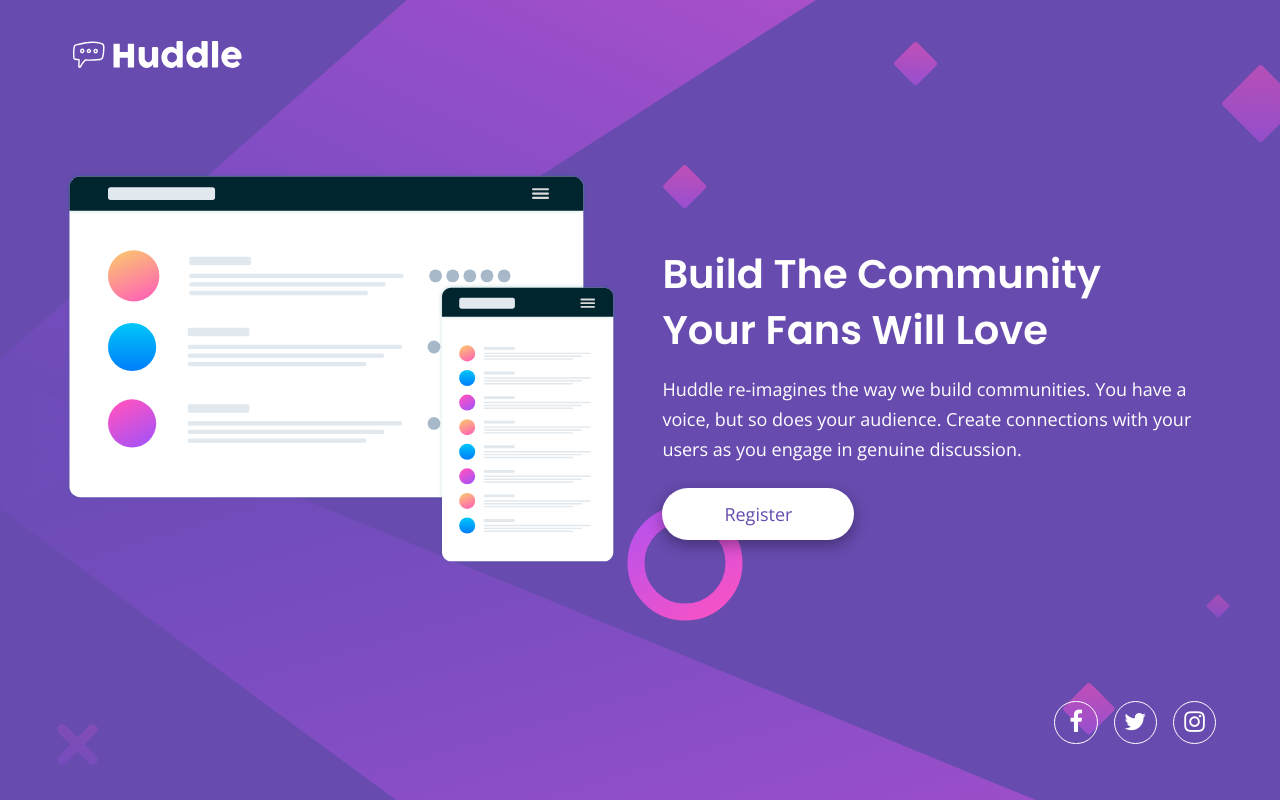
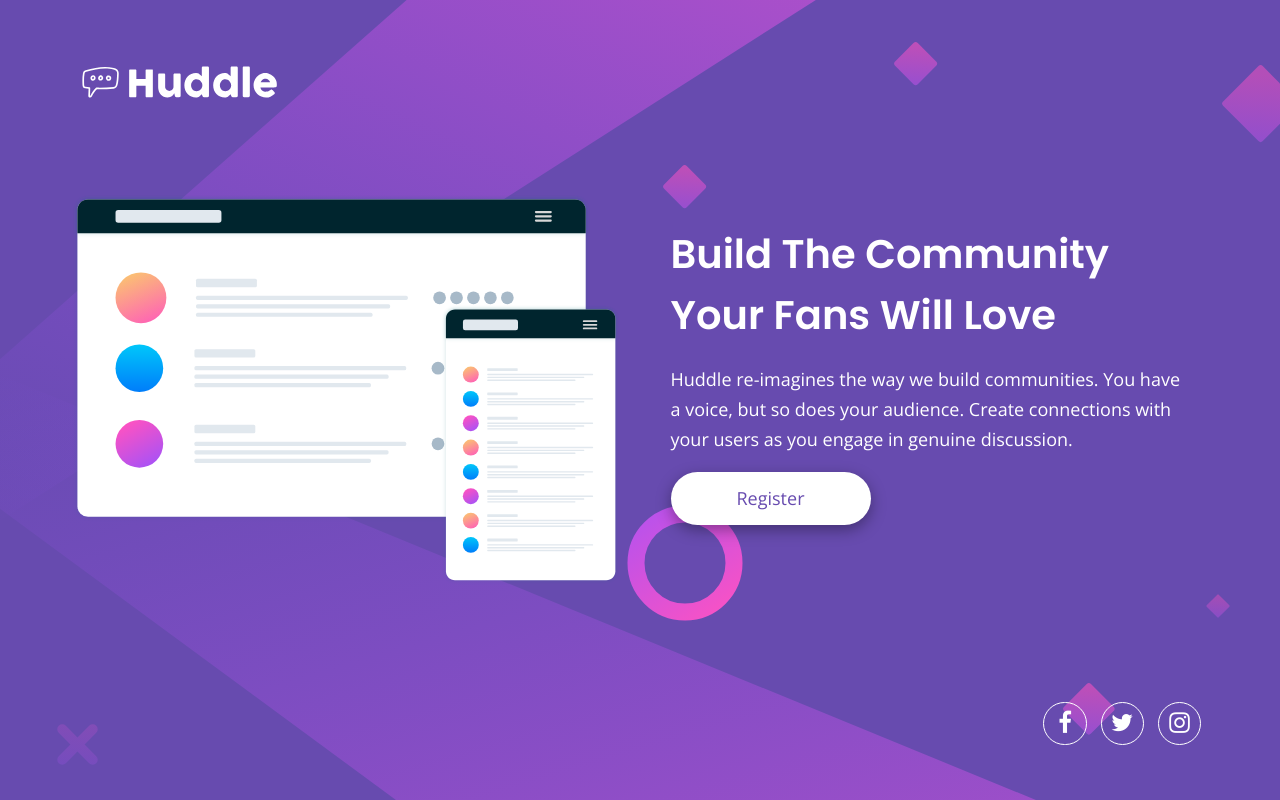
Before and after one commit to karinaestaba/huddle-landing-page, a plain HTML site: page index.html in a window 1280 px wide. Drawn offline with nearby package versions, Linux system fonts and the light colour scheme; files whose address does not match are found by name.

Commit message:
+ Ajuste pixel perfect a desktop.

```diff
--- a/index.html
+++ b/index.html
@@ -14,7 +14,7 @@
 <body>
   <main class="main-container">
     <header class="main-header">
-      <img src="images/logo.svg" alt="Huddle" height="45">
+      <img src="images/logo.svg" alt="Huddle" height="52">
     </header>
 
     <div class="main-content">
@@ -27,8 +27,9 @@
         <h1 class="title">Build The Community
           Your Fans Will Love</h1>
 
-        <p class="description">Huddle re-imagines the way we build communities. You have a voice, but so does your audience.
-          Create connections with your users as you engage in genuine discussion. </p>
+        <p class="description">Huddle re-imagines the way we build communities. You have
+        a voice, but so does your audience. Create connections with
+        your users as you engage in genuine discussion. </p>
 
         <a href="#!" class="cta">Register</a>
       </div>
--- a/sass/style.sass
+++ b/sass/style.sass
@@ -60,26 +60,28 @@ button
 
   &-content
     display: grid
-    padding-top: var(--padding)
-    padding-bottom: var(--padding)
+    padding-bottom: 3px
 
     .image
       &-container
-        padding-bottom: var(--padding)
+        padding-bottom: 0
+        padding-top: 78px
 
       &-hero
         > img
           width: 100%
 
     .text-container
-      padding-top: var(--padding)
+      align-self: center
+      margin-top: -59px
+      padding-left: 10px
 
     h1
       &.title
         font-family: var(--font-family-headings)
         font-size: 2rem
         line-height: 3rem
-        margin-bottom: var(--margin)
+        margin-bottom: 18px
         white-space: pre-line
 
   &-header
@@ -95,7 +97,6 @@ button
 .cta
   background-color: var(--white)
   padding: .7rem var(--padding)
-  margin: calc(var(--margin) * 2) 0 0
   border-radius: 2rem
   text-decoration: none
   color: var(--violet)
@@ -124,7 +125,7 @@ button
     width: 2.7rem
     height: 2.7rem
     padding: .5rem
-    margin: .5rem
+    margin: 7px
 
     border: 1px solid var(--white)
     border-radius: 50%
@@ -136,9 +137,6 @@ button
       color: var(--hot-magenta)
       border-color: var(--hot-magenta)
       transition: all 1s
-
-    &:last-child
-      margin-right: 0
 
     > img
       height: 1.3rem
@@ -172,20 +170,26 @@ button
 
   .main
     &-container
-      padding-left: var(--padding)
-      padding-right: var(--padding)
+      padding-left: 40px
+      padding-right: 40px
+      padding-top: 24px
 
     &-content
-      gap: 2.8rem
+      gap: 41px
       grid-template-columns: 1fr 1fr
       justify-content: center
-      align-items: center
+
 
       h1
         &.title
           font-family: var(--font-family-headings)
-          font-size: 2.5rem
-          line-height: 3.5rem
+          font-size: 40px
+          line-height: 61px
+
+      p
+        &.description
+          white-space: pre-line
+          margin-bottom: 18px
 
     &-footer
       justify-content: end
@@ -197,10 +201,8 @@ button
         height: 100%
 
   .cta
-    width: auto
-    min-width: 12rem
-    margin: calc(var(--margin) * 1.5) 0
+    width: 200px
 
 @media screen and (min-width: 1440px)
   .main-content
-    grid-template-columns: 3fr 2fr
+    grid-template-columns: 2.6fr 2fr
```
Also changed, not shown: css/style.css, 1 other file.
